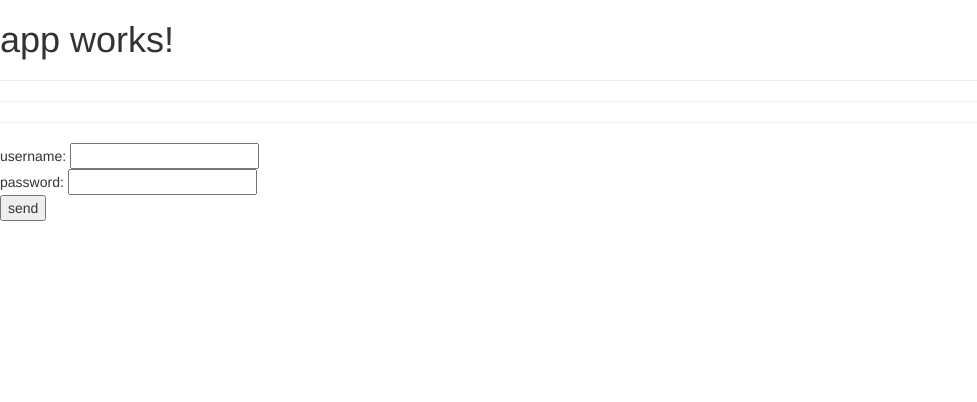
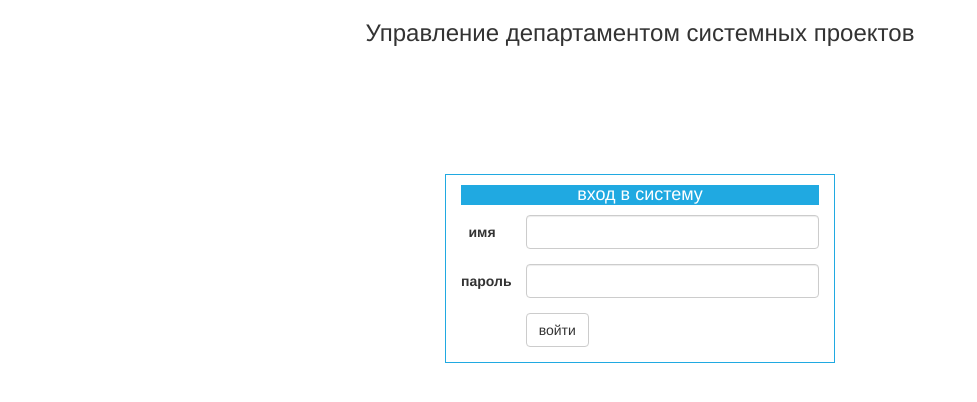
Before and after one commit to vladislav-trofimov/2gis-test, an Angular app: page /login in a window 1280 px wide. Shown: the top 402 px of the page, without its empty margins (0-977 px from the left). Built offline with nearby package versions, Linux system fonts and the light colour scheme.

Commit message:
interface added

```diff
--- a/src/app/app.component.css
+++ b/src/app/app.component.css
@@ -0,0 +1,9 @@
+.row .col-md-12 h3{
+  text-align: center;
+}
+
+.row .col-md-offset-9 div{
+  padding: 5px 5px 5px 5px;
+  text-align: justify;
+  border-bottom: 1px solid royalblue;
+}
--- a/src/app/app.component.html
+++ b/src/app/app.component.html
@@ -1,19 +1,24 @@
-<h1>
-{{title}}
-</h1>
-<hr>
-<!--<div *ngIf="!authSwitch">-->
-  <!--<a [routerLink]="['login']" (click)="login()">logIn</a>-->
-<!--</div>-->
+<div class="container">
 
-<div *ngIf="authSwitch">
-  Вы вошли как:  {{ currentUser }}<br>
-  <a [routerLink]="['logout']" (click)="logout()">logOut</a>
+  <div class="row">
+    <div class="col-md-12">
+      <h3>
+        {{title}}
+      </h3>
+    </div>
+  </div>
+  <div class="row">
+    <div class="col-md-3 col-md-offset-9">
+      <div *ngIf="authSwitch">
+        Вы вошли как:  <b>{{ currentUser }}</b>
+        <p><a [routerLink]="['logout']" (click)="logout()">выйти</a></p>
+      </div>
+    </div>
+  </div>
+  <div class="row">
+    <div class="col-md-12">
+      <router-outlet></router-outlet>
+    </div>
+  </div>
 
 </div>
-
-<hr>
-
-<hr>
-
-<router-outlet></router-outlet>
--- a/src/app/app.component.ts
+++ b/src/app/app.component.ts
@@ -8,7 +8,7 @@ import {StatusService} from "./auth/status.service";
   styleUrls: ['./app.component.css']
 })
 export class AppComponent implements OnInit{
-  title = 'app works!';
+  title = 'Управление департаментом системных проектов';
   authSwitch:boolean;
   currentUser:any='';
 
--- a/src/app/auth/login.component.ts
+++ b/src/app/auth/login.component.ts
@@ -7,14 +7,47 @@ import {StatusService} from "./status.service";
 @Component({
   selector: 'app-login',
   template: `
+    <div class="row">
+      <div class="col-md-4 col-md-offset-4 login">
+        <h4>вход в систему</h4>
+        <form class="form-horizontal">
+          <div class="form-group">
+            <label for="name" class="col-sm-2 control-label">имя</label>
+            <div class="col-sm-10">
+              <input type="text" class="form-control" id="name"  #username>
+            </div>
+          </div>
+          <div class="form-group">
+            <label for="pass" class="col-sm-2 control-label">пароль</label>
+            <div class="col-sm-10">
+              <input type="password" class="form-control" id="pass"  #password>
+            </div>
+          </div>
+          <div class="form-group">
+            <div class="col-sm-offset-2 col-sm-10">
+              <button (click)="checkUserData(username.value, password.value)" class="btn btn-default">войти</button>
+            </div>
+          </div>
+        </form>
+      </div>
+    </div>
 
-    <form method="post">
-      username: <input type="text" name="username" #username><br>
-      password: <input type="text" name=" password" #password><br>
-      <button (click)="checkUserData(username.value, password.value)">send</button>
-    </form>
   `,
-  styles: []
+  styles: [
+    `
+      h4 {
+        background-color: #20a9e1;
+        color: white;
+        text-align: center;
+      }
+
+      .login {
+        margin-top: 10%;
+        border: 1px solid #20a9e1;
+      }
+
+    `
+  ]
 })
 export class LoginComponent implements OnInit {
 
```
Also changed, not shown: 1 other file (tests, documents, lock files or other folders).
